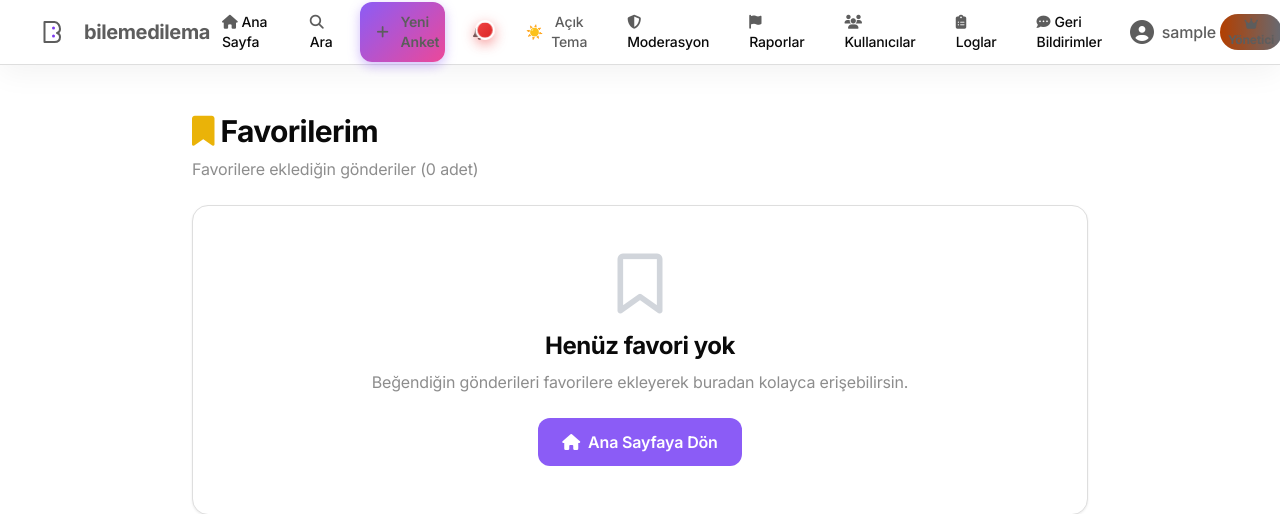
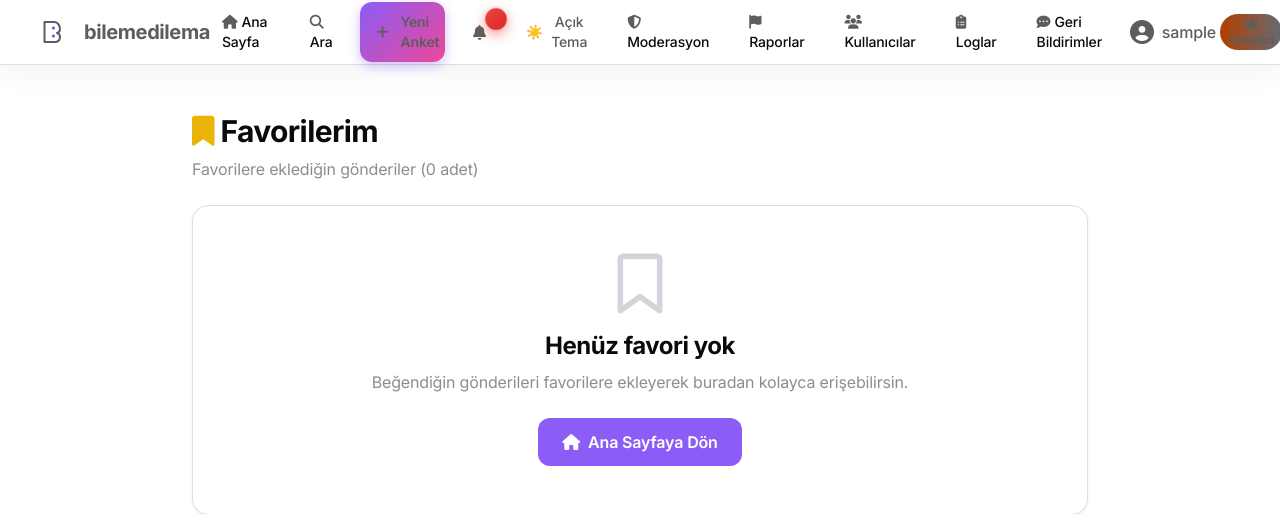
Before and after one commit to hasanbasricicek/bilemedilema, a Django app: page /bookmarks/ in a window 1280 px wide. Shown: the top 514 px of the page. Run offline with Django 5.2, Linux system fonts and the light colour scheme; the visitor is signed in with stand-in values (Sample User, id 1); data that the repository does not hold is empty; some libraries are stand-ins or nearby versions.

Commit message:
Revert "Fix notification badge positioning and loading issues"
This reverts commit b7bc043e4a8d86e7c539ab67f090e4b1fcfbeb8f.

```diff
--- a/twochoice/static/js/notifications-simple.js
+++ b/twochoice/static/js/notifications-simple.js
@@ -39,20 +39,18 @@
 
         // Create dropdown
         dropdown = document.createElement('div');
-        dropdown.className = 'notification-dropdown-container';
         dropdown.style.cssText = `
             position: fixed;
             width: 380px;
             max-width: 90vw;
-            background: var(--card, white);
-            border: 1px solid var(--border, #E5E7EB);
+            background: white;
+            border: 1px solid #E5E7EB;
             border-radius: 1rem;
             box-shadow: 0 10px 40px rgba(0,0,0,0.15);
             z-index: 1000;
             max-height: 500px;
             overflow: hidden;
             display: none;
-            color: var(--foreground, #111827);
         `;
         dropdown.id = 'notification-dropdown';
 
@@ -100,9 +98,6 @@
         backdrop.style.display = 'block';
         dropdown.style.display = 'block';
 
-        // Show loading state
-        dropdown.innerHTML = '<div style="padding: 3rem; text-align: center;"><div style="font-size: 2rem; margin-bottom: 1rem;">⏳</div><div style="color: #6B7280; font-size: 0.875rem;">Yükleniyor...</div></div>';
-
         loadNotifications();
         console.log('Dropdown opened');
     }
@@ -115,63 +110,50 @@
     }
 
     function loadNotifications() {
-        console.log('Loading notifications...');
         fetch('/notifications/latest-unread/')
-            .then(response => {
-                console.log('Response status:', response.status);
-                if (!response.ok) {
-                    throw new Error('Network response was not ok');
-                }
-                return response.json();
-            })
+            .then(response => response.json())
             .then(data => {
-                console.log('Notifications data:', data);
                 renderNotifications(data.notifications || []);
             })
             .catch(error => {
                 console.error('Error loading notifications:', error);
-                dropdown.innerHTML = '<div style="padding: 2rem; text-align: center; color: #EF4444;">Bildirimler yüklenemedi. Lütfen sayfayı yenileyin.</div>';
+                dropdown.innerHTML = '<div style="padding: 2rem; text-align: center;">Bildirimler yüklenemedi</div>';
             });
     }
 
     function renderNotifications(notifications) {
-        console.log('Rendering', notifications.length, 'notifications');
-
         if (notifications.length === 0) {
             dropdown.innerHTML = `
                 <div style="padding: 3rem; text-align: center;">
                     <div style="font-size: 3rem; margin-bottom: 1rem;">🔔</div>
-                    <div style="color: var(--muted-foreground, #6B7280); font-size: 0.875rem;">Henüz bildirim yok</div>
+                    <div style="color: #6B7280; font-size: 0.875rem;">Henüz bildirim yok</div>
                 </div>
             `;
             return;
         }
 
         let html = `
-            <div style="padding: 1rem; border-bottom: 1px solid var(--border, #E5E7EB); display: flex; justify-content: space-between; align-items: center; background: var(--card, white);">
-                <h3 style="font-weight: 700; font-size: 1rem; margin: 0; color: var(--foreground, #111827);">Bildirimler</h3>
-                <button onclick="window.markAllNotificationsRead()" style="color: var(--primary, #8B5CF6); font-size: 0.875rem; font-weight: 600; cursor: pointer; background: none; border: none; padding: 0.25rem 0.5rem;">
+            <div style="padding: 1rem; border-bottom: 1px solid #E5E7EB; display: flex; justify-content: space-between; align-items: center;">
+                <h3 style="font-weight: 700; font-size: 1rem; margin: 0;">Bildirimler</h3>
+                <button onclick="window.markAllNotificationsRead()" style="color: #8B5CF6; font-size: 0.875rem; font-weight: 600; cursor: pointer; background: none; border: none;">
                     Tümünü Okundu İşaretle
                 </button>
             </div>
-            <div style="overflow-y: auto; max-height: 400px; background: var(--card, white);">
+            <div style="overflow-y: auto; max-height: 400px;">
         `;
 
         notifications.forEach(notif => {
             const isUnread = !notif.is_read;
-            const escapedUrl = escapeHtml(notif.url || '');
             html += `
-                <div style="padding: 1rem; border-bottom: 1px solid var(--border, #F3F4F6); cursor: pointer; transition: background 0.2s; ${isUnread ? 'background: rgba(139, 92, 246, 0.05);' : 'background: var(--card, white);'}"
-                     onmouseenter="this.style.background='var(--accent, #F9FAFB)'"
-                     onmouseleave="this.style.background='${isUnread ? 'rgba(139, 92, 246, 0.05)' : 'var(--card, white)'}'"
-                     onclick="window.handleNotificationClick(${notif.id}, '${escapedUrl}')">
-                    <div style="display: flex; gap: 0.75rem; align-items: start;">
-                        ${isUnread ? '<div style="width: 8px; height: 8px; border-radius: 50%; background: var(--primary, #8B5CF6); margin-top: 0.5rem; flex-shrink: 0;"></div>' : '<div style="width: 8px; flex-shrink: 0;"></div>'}
-                        <div style="flex: 1; min-width: 0;">
-                            <div style="font-weight: ${isUnread ? '600' : '400'}; color: var(--foreground, #111827); font-size: 0.875rem; margin-bottom: 0.25rem; line-height: 1.4;">
-                                ${escapeHtml(notif.text || 'Bildirim')}
+                <div style="padding: 1rem; border-bottom: 1px solid #F3F4F6; cursor: pointer; ${isUnread ? 'background: rgba(139, 92, 246, 0.05);' : ''}"
+                     onclick="window.handleNotificationClick(${notif.id}, '${notif.url}')">
+                    <div style="display: flex; gap: 0.75rem;">
+                        ${isUnread ? '<div style="width: 8px; height: 8px; border-radius: 50%; background: #8B5CF6; margin-top: 0.25rem;"></div>' : '<div style="width: 8px;"></div>'}
+                        <div style="flex: 1;">
+                            <div style="font-weight: ${isUnread ? '600' : '400'}; color: #111827; font-size: 0.875rem; margin-bottom: 0.25rem;">
+                                ${escapeHtml(notif.text)}
                             </div>
-                            <div style="color: var(--muted-foreground, #6B7280); font-size: 0.75rem;">
+                            <div style="color: #6B7280; font-size: 0.75rem;">
                                 ${formatTime(notif.created_at)}
                             </div>
                         </div>
@@ -182,8 +164,8 @@
 
         html += `
             </div>
-            <div style="padding: 0.75rem; text-align: center; border-top: 1px solid var(--border, #E5E7EB); background: var(--card, white);">
-                <a href="/notifications/" style="color: var(--primary, #8B5CF6); font-size: 0.875rem; font-weight: 600; text-decoration: none;">
+            <div style="padding: 0.75rem; text-align: center; border-top: 1px solid #E5E7EB;">
+                <a href="/notifications/" style="color: #8B5CF6; font-size: 0.875rem; font-weight: 600; text-decoration: none;">
                     Tüm Bildirimleri Gör
                 </a>
             </div>
--- a/twochoice/templates/twochoice_app/base.html
+++ b/twochoice/templates/twochoice_app/base.html
@@ -1066,21 +1066,20 @@
 
         .notification-badge .badge-count {
             position: absolute;
-            top: 4px;
-            right: 4px;
-            min-width: 18px;
-            height: 18px;
-            padding: 0 5px;
+            top: -8px;
+            right: -8px;
+            min-width: 20px;
+            height: 20px;
+            padding: 0 6px;
             background: linear-gradient(135deg, #EF4444 0%, #DC2626 100%);
             color: white;
-            font-size: 10px;
+            font-size: 11px;
             font-weight: bold;
-            border-radius: 9px;
+            border-radius: 10px;
             display: flex;
             align-items: center;
             justify-content: center;
             box-shadow: 0 2px 8px rgba(239, 68, 68, 0.4);
-            border: 2px solid white;
             animation: badge-pulse 2s infinite;
         }
 
```
